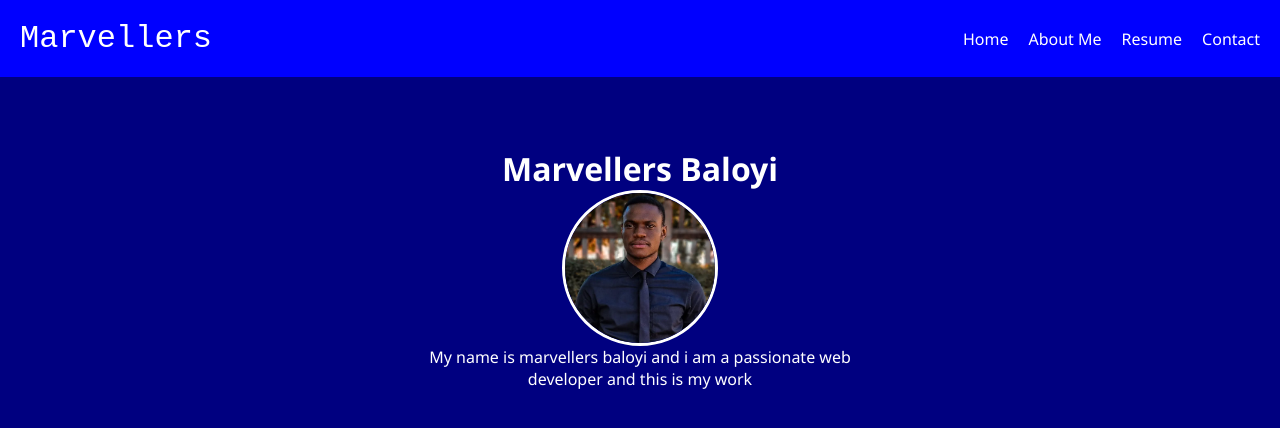
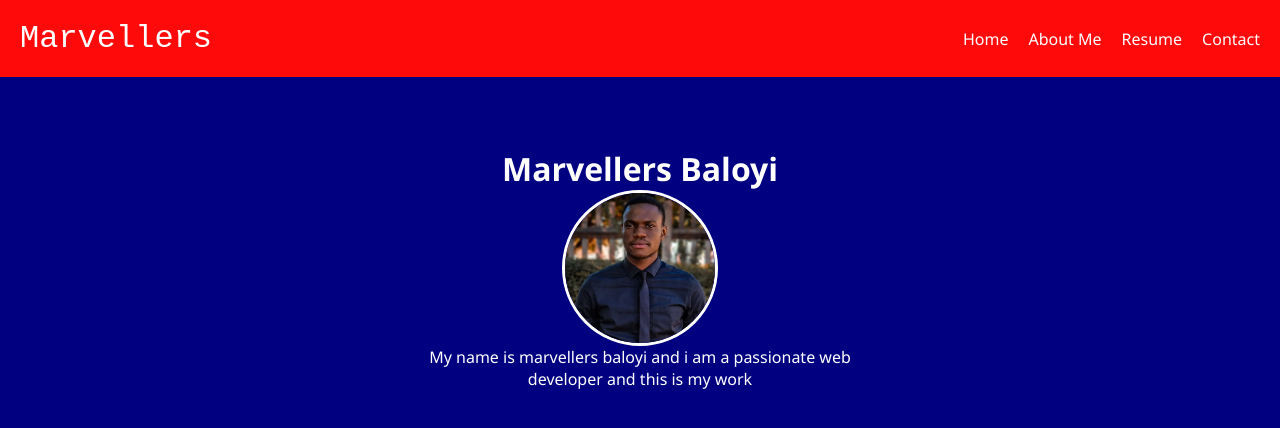
Before and after one commit to integrity979/Mini-Portfolio, a plain HTML site: page index.html in a window 1280 px wide. Drawn offline with Linux system fonts and the light colour scheme.

Commit message:
we changed the color to red
fgewiy ygwiuv eiowv iewr ve
r e wpber \erwh j
erho'b e
rh;w
erh bwejhre
 bwe'r
we'b
wh

```diff
--- a/style.css
+++ b/style.css
@@ -9,7 +9,7 @@ body{
 }
 
 nav{
-    background-color: blue;
+    background-color: rgb(255, 10, 10);
     color: white;
     font-family: 'Segoe UI', Tahoma, Geneva, Verdana, sans-serif;
     padding:  20px;
```
